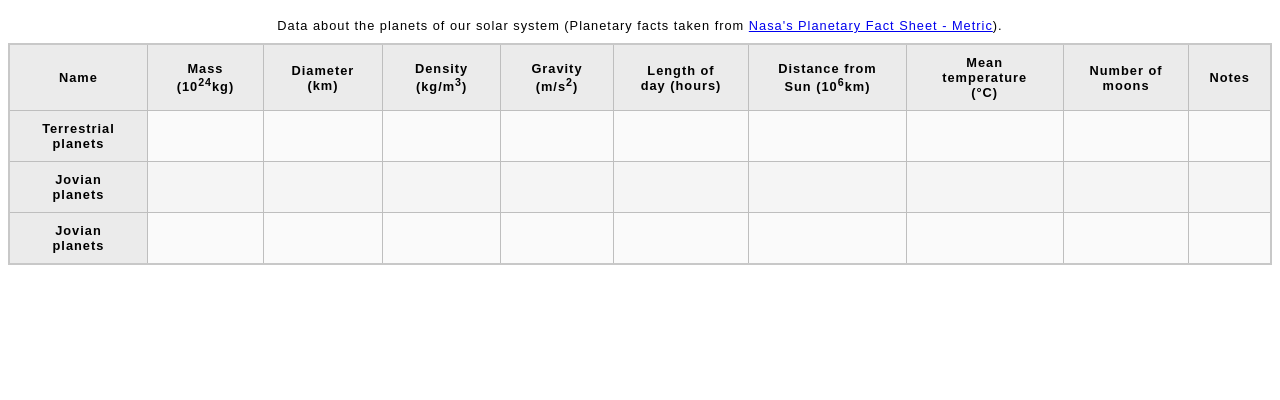
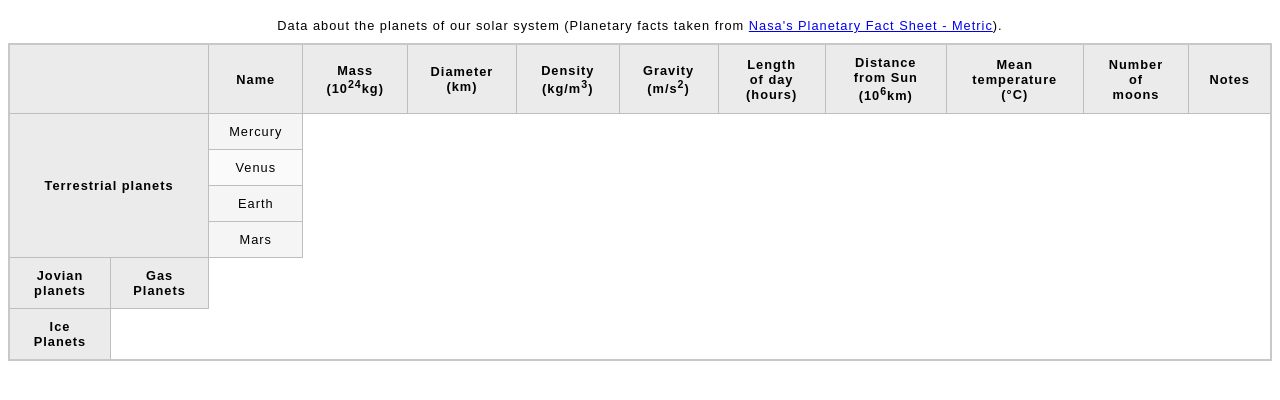
Before and after one commit to NotPedrovisk/PlanetDataTable, a plain HTML site: page index.html in a window 1280 px wide. Drawn offline with Linux system fonts and the light colour scheme.

Commit message:
messing with table content

```diff
--- a/index.html
+++ b/index.html
@@ -11,6 +11,7 @@
         <caption>Data about the planets of our solar system (Planetary facts taken from <a href="http://nssdc.gsfc.nasa.gov/planetary/factsheet/">Nasa's Planetary Fact Sheet - Metric</a>).</caption>
         <thead>
             <tr>
+                <th colspan="2"></th>
                 <th>Name</th>
                 <th>Mass (10<sup>24</sup>kg)</th>
                 <th>Diameter (km)</th>
@@ -22,46 +23,32 @@
                 <th>Number of moons</th>
                 <th>Notes</th>
             </tr>
-            <tr>
-                <th>Terrestrial planets</th>
-                <td></td>
-                <td></td>
-                <td></td>
-                <td></td>
-                <td></td>
-                <td></td>
-                <td></td>
-                <td></td>
-                <td></td>
-            </tr>
-            <tr>
-                <th>Jovian planets</th>
-                <td></td>
-                <td></td>
-                <td></td>
-                <td></td>
-                <td></td>
-                <td></td>
-                <td></td>
-                <td></td>
-                <td></td>
-            </tr>
-            <tr>
-                <th>Jovian planets</th>
-                <td></td>
-                <td></td>
-                <td></td>
-                <td></td>
-                <td></td>
-                <td></td>
-                <td></td>
-                <td></td>
-                <td></td>
-            </tr>
 
         </thead>
         <tbody>
+            <tr>
+                <th colspan="2" rowspan="5">Terrestrial planets</th>
+                <td>Mercury </td>
 
+            </tr>
+            <tr>
+                <td>Venus</td>
+            </tr>
+            <tr>
+                <td>Earth</td>
+            </tr>
+            <tr></tr>
+                <td>Mars</td>
+            </tr>
+            <tr>
+                <th rowspan="2">Jovian planets</th>
+            </tr>
+            <tr>
+                <th rowspan="1">Gas Planets</th>
+            </tr>
+            <tr>
+                <th rowspan="1">Ice Planets</th>
+            </tr>
 
         </tbody>
 
```
